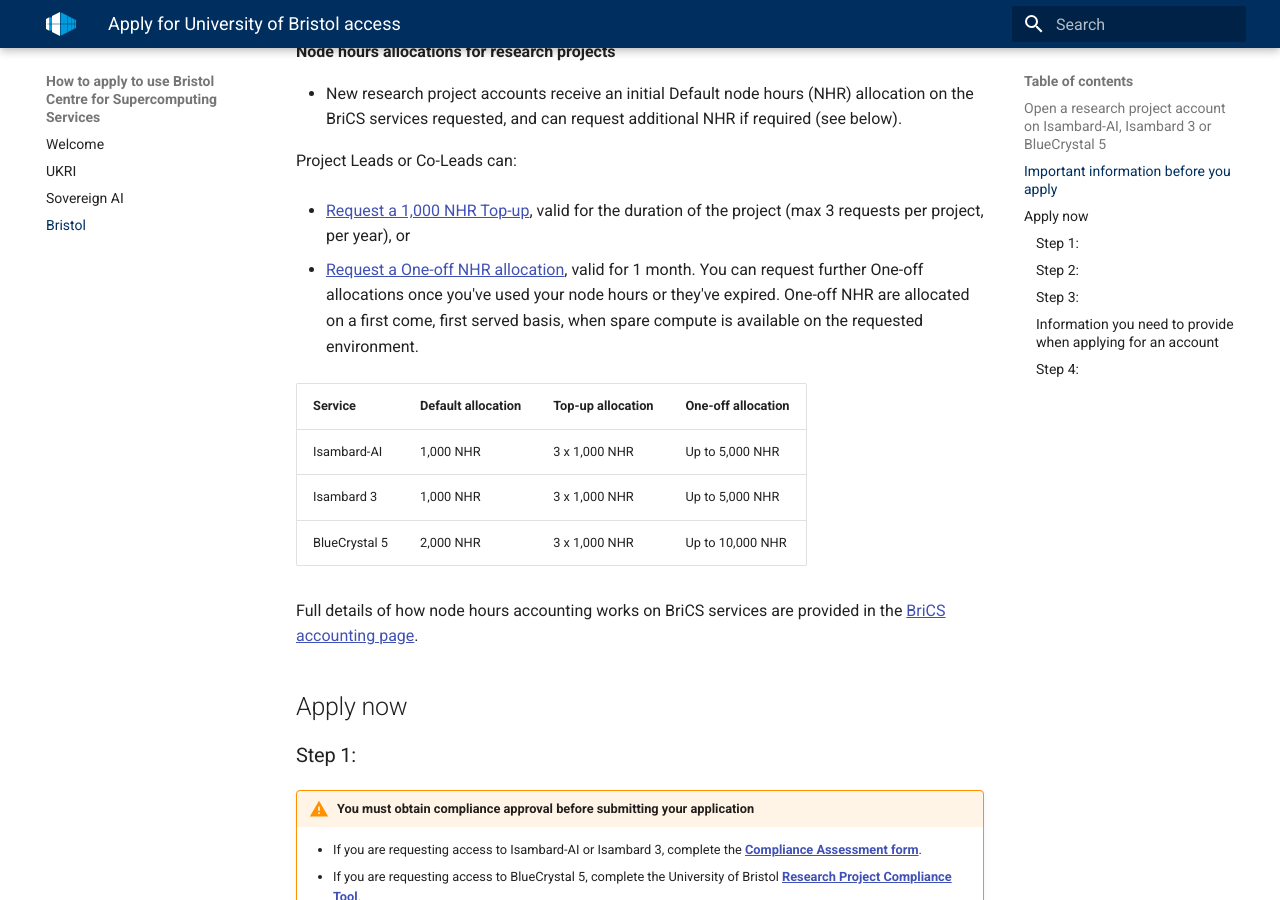
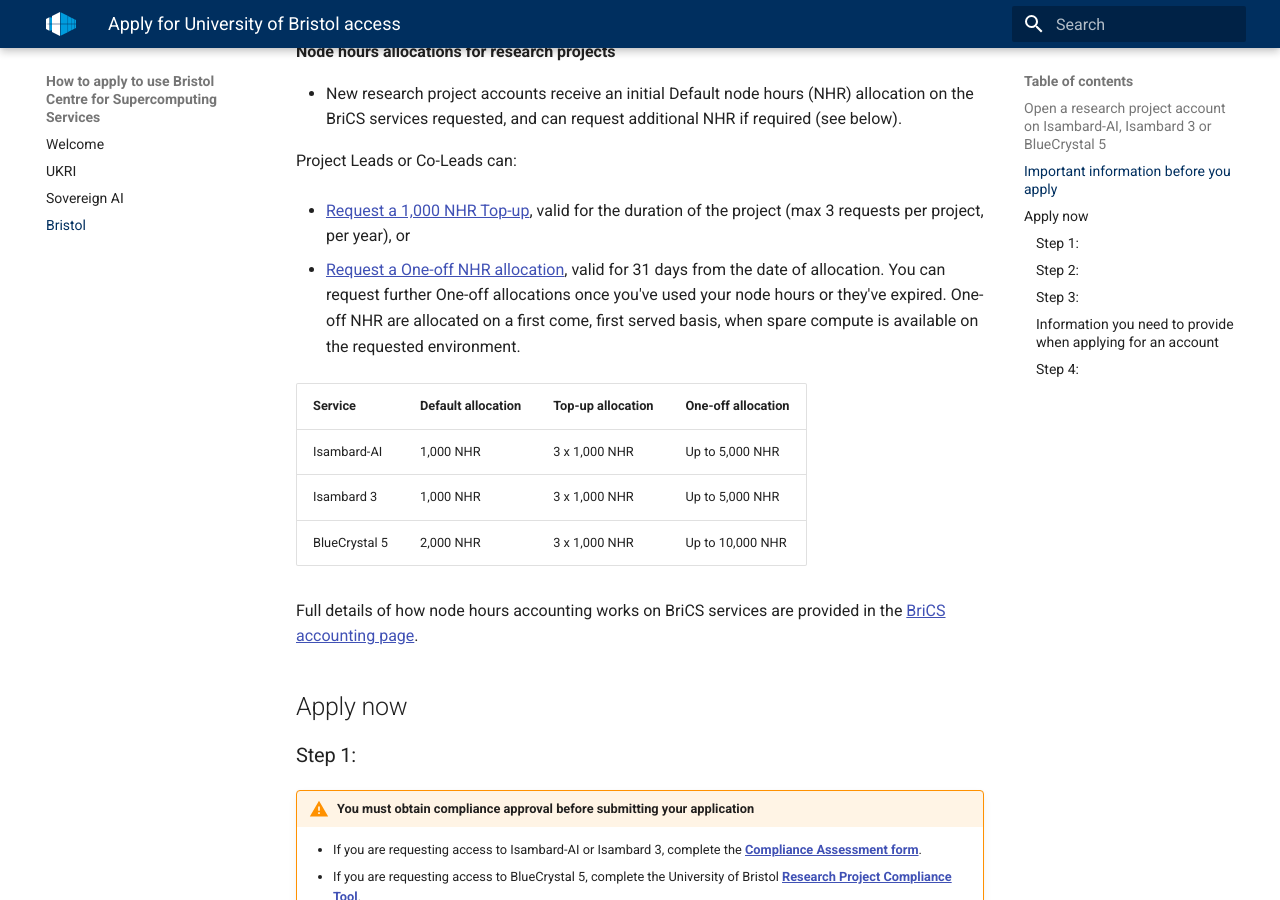
Before and after one commit to isambard-sc/apply.isambard.ac.uk, an MkDocs documentation site: the page built from docs/bristol/index.md, in a window 1280 px wide and 900 px high, scrolled down 994 px. Built offline with MkDocs 1.6.1 and Material for MkDocs 9.7.7, drawn with Linux system fonts in a browser that asks for light colours.

Commit message:
Update index.md

```diff
--- a/docs/bristol/index.md
+++ b/docs/bristol/index.md
@@ -35,7 +35,7 @@
 
 - [Request a 1,000 NHR Top-up](https://forms.cloud.microsoft/e/Wp5SgwLpQx), valid for the duration of the project (max 3 requests per project, per year), or
 
-- [Request a One-off NHR allocation](https://forms.cloud.microsoft/e/Wp5SgwLpQx), valid for 1 month. You can request further One-off allocations once you've used your node hours or they've expired. One-off NHR are allocated on a first come, first served basis, when spare compute is available on the requested environment.
+- [Request a One-off NHR allocation](https://forms.cloud.microsoft/e/Wp5SgwLpQx), valid for 31 days from the date of allocation. You can request further One-off allocations once you've used your node hours or they've expired. One-off NHR are allocated on a first come, first served basis, when spare compute is available on the requested environment.
 
 
 | Service       | Default allocation | Top-up allocation | One-off allocation |
```
